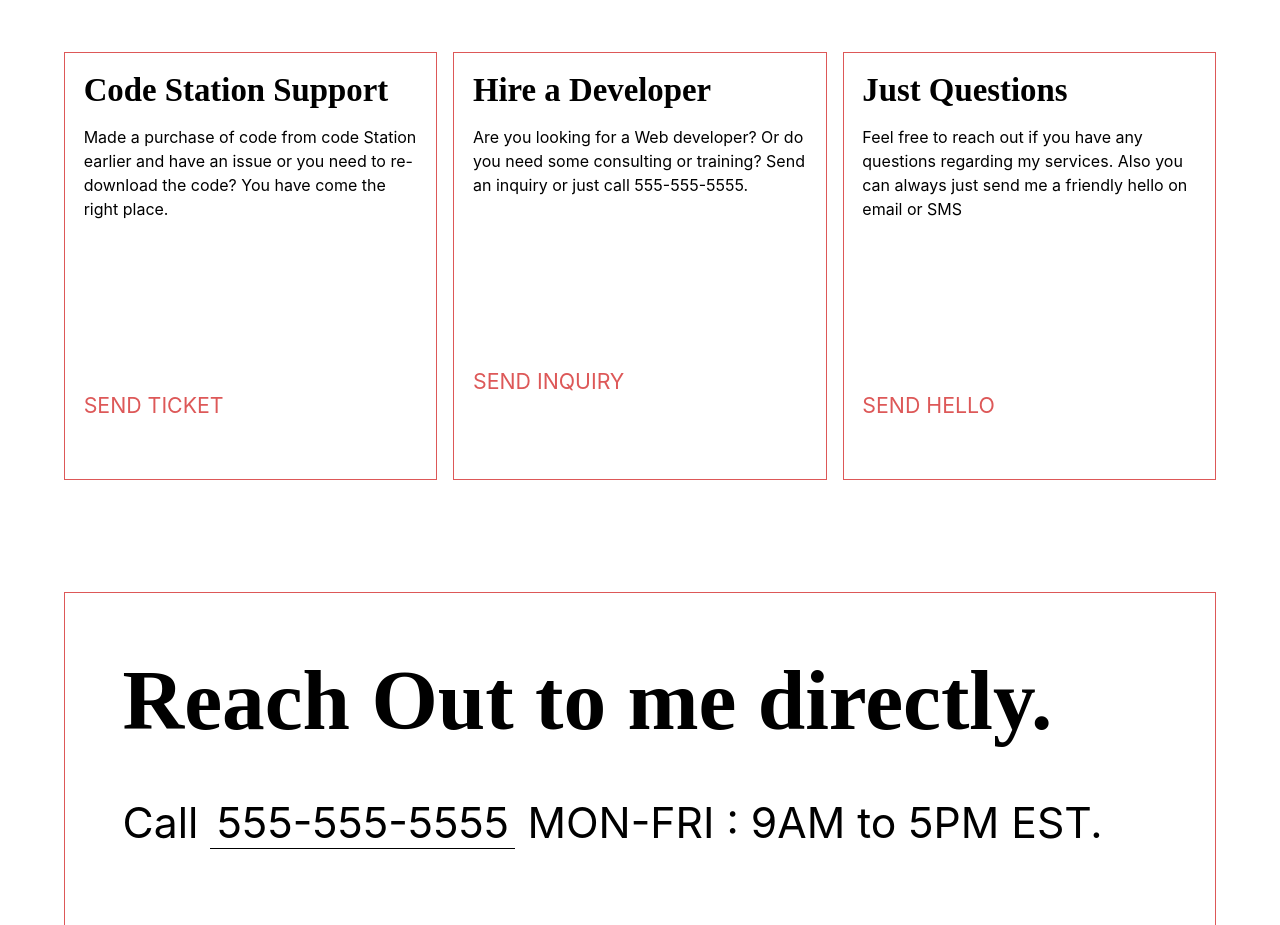
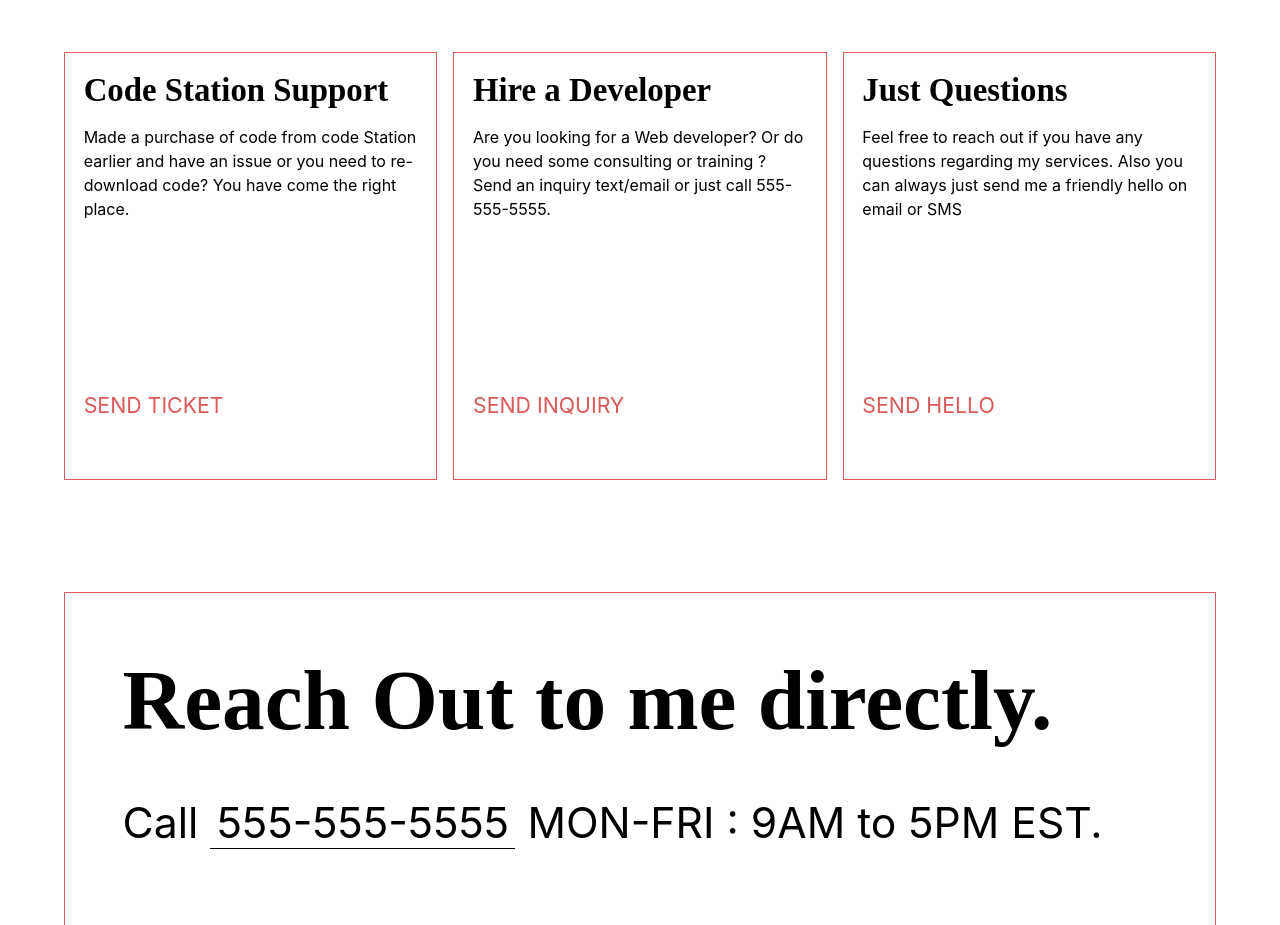
Before and after one commit to bijaybdrkarki/portfolio-react, a React (Create React App) app in the folder portfolio/: page /connect in a window 1280 px wide. Shown: the part 860-1785 px from the top of the page. Built offline with nearby package versions, Linux system fonts and the light colour scheme; a web font is replaced by a local one.

Commit message:
edited few text in main

```diff
--- a/portfolio/src/components/connect/connect.js
+++ b/portfolio/src/components/connect/connect.js
@@ -19,12 +19,12 @@ const Connect= ()=> {
         <main className={styles.main}>
             <article className={styles.connectArticle}>
                 <h1>Code Station Support</h1>
-                <p>Made a purchase of code from code Station earlier and have an issue or you need to re-download the code? You have come the right place.</p>
+                <p>Made a purchase of code from code Station earlier and have an issue or you need to re-download code? You have come the right place.</p>
                 <a href="/connect/support">SEND TICKET</a>
             </article>
             <article className={styles.connectArticle}>
                 <h1>Hire a Developer</h1>
-                <p>Are you looking for a Web developer? Or do you need some consulting or training? Send an inquiry or just call 555-555-5555.</p>
+                <p>Are you looking for a Web developer? Or do you need some consulting or training ? Send an inquiry text/email or just call 555-555-5555.</p>
                 <a href="/connect/support">SEND INQUIRY</a>
             </article>
             <article className={styles.connectArticle}>
```
